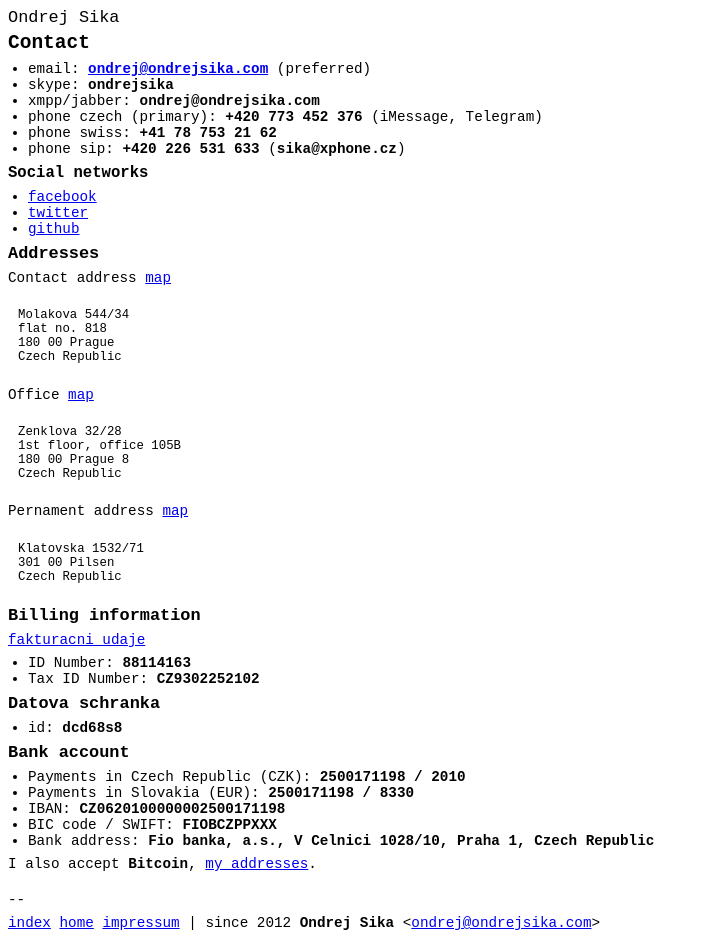
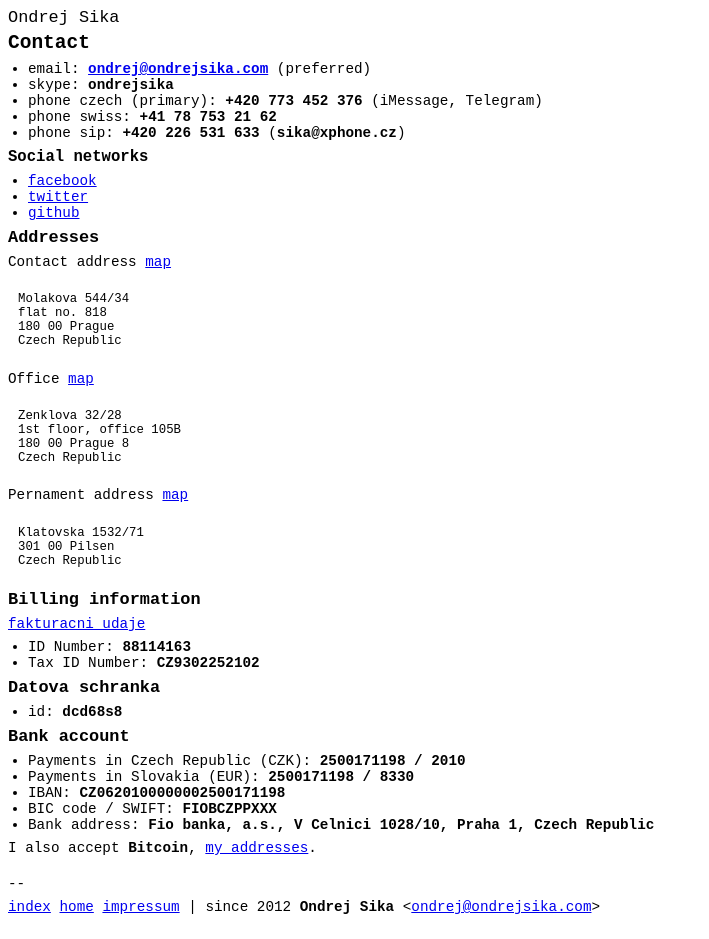
Before and after one commit to ondrejsika/ondrejsika.com, a Jekyll site: the page built from contact.md, in a window 1280 px wide. Shown: the whole page, without its empty margins (0-709 px from the left). Built offline with Jekyll 4.4.1, drawn with Linux system fonts in a browser that asks for light colours; Markdown is read by kramdown in place of the engine named in the settings; comment, search, counter and statistics services are not loaded.

Commit message:
contact - remove jabber

```diff
--- a/contact.md
+++ b/contact.md
@@ -8,7 +8,6 @@
 
 * email: __<ondrej@ondrejsika.com>__ (preferred)
 * skype: __ondrejsika__
-* xmpp/jabber: __ondrej@ondrejsika.com__
 * phone czech (primary): __+420 773 452 376__ (iMessage, Telegram)
 * phone swiss: __+41 78 753 21 62__
 * phone sip: __+420 226 531 633__ (__sika@xphone.cz__)
```
